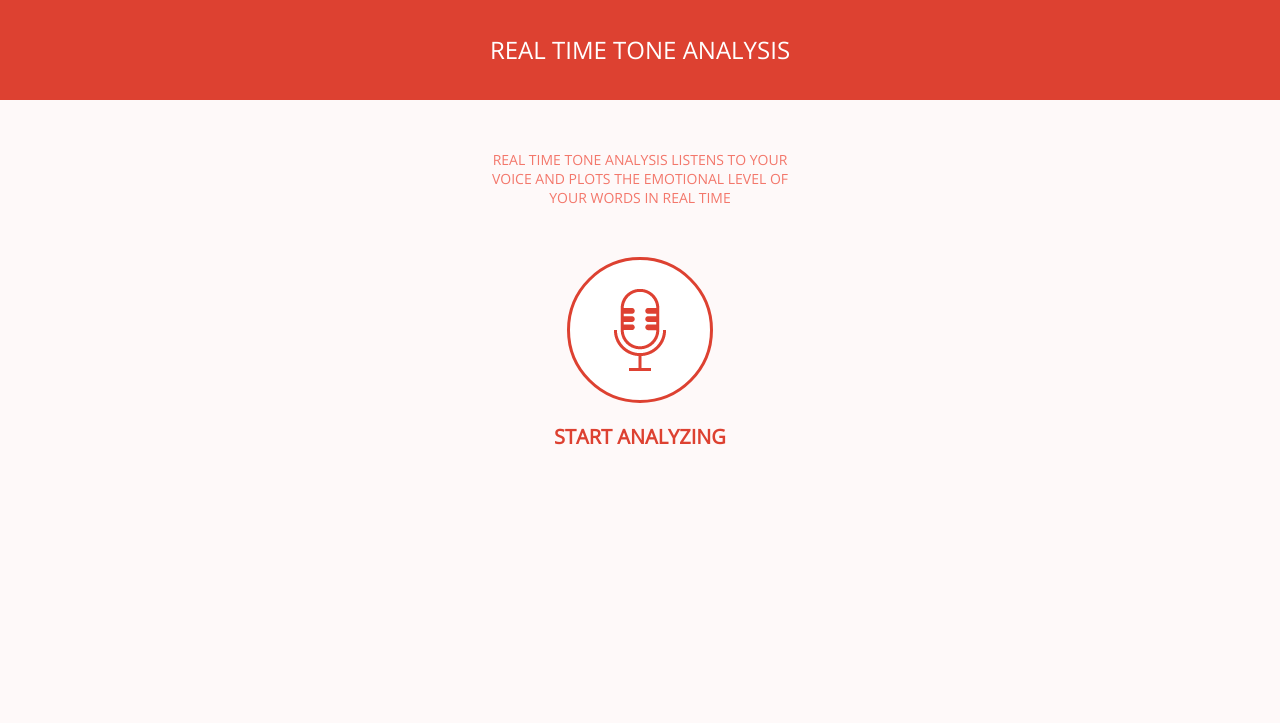
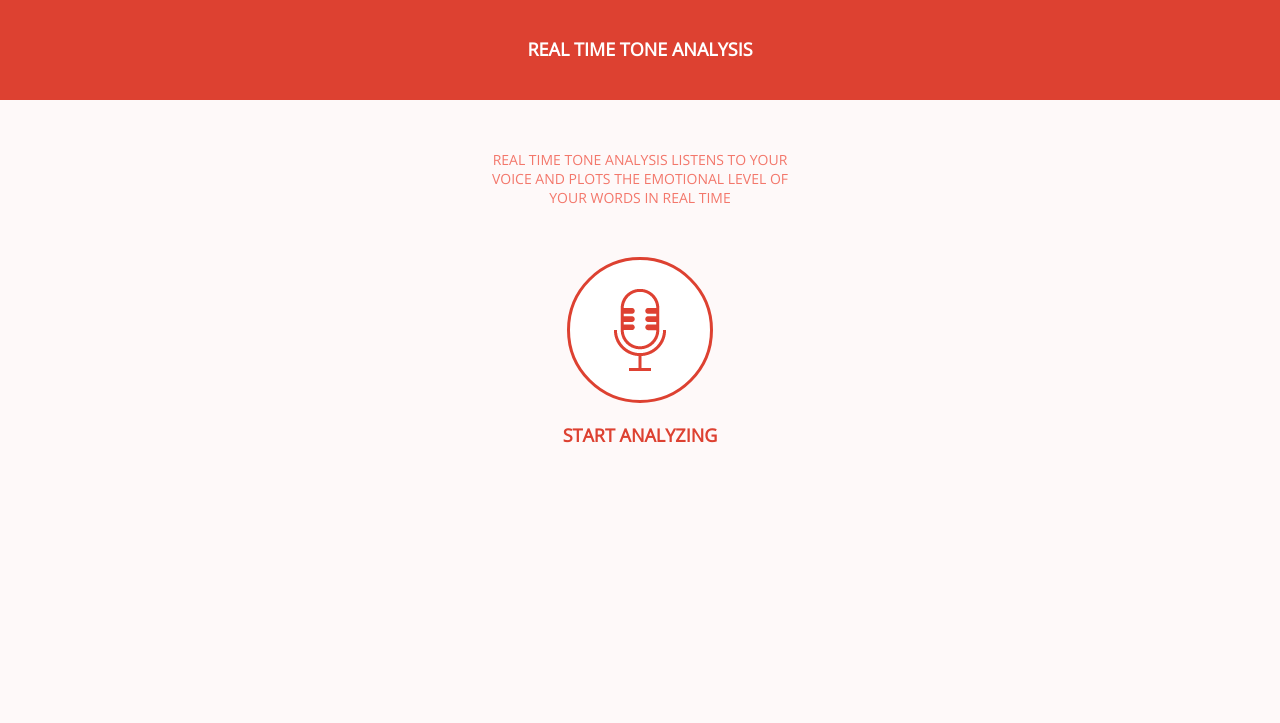
Before and after one commit to IBM-Cloud/real-time-tone-analysis, a website: page public/index.html in a window 1280 px wide. Shown: the top 723 px of the page. Drawn offline with nearby package versions, Linux system fonts and the light colour scheme.

Commit message:
visual tweaks

```diff
--- a/public/stylesheets/style.css
+++ b/public/stylesheets/style.css
@@ -29,9 +29,9 @@ html {
 
 .name {
     color: white;
-    font-size: 24px;
+    font-size: 18px;
     margin-bottom: 2px;
-    /*    font-weight: bold;*/
+    font-weight: bold;
 }
 
 .title {
@@ -159,7 +159,7 @@ a {
 
 .label {
     color: #dd4131;
-    font-size: 20px;
+    font-size: 18px;
     font-weight: bold;
     padding: 20px;
     display: flex;
```
Also changed, not shown: public/images/bluemix-logo.png.
